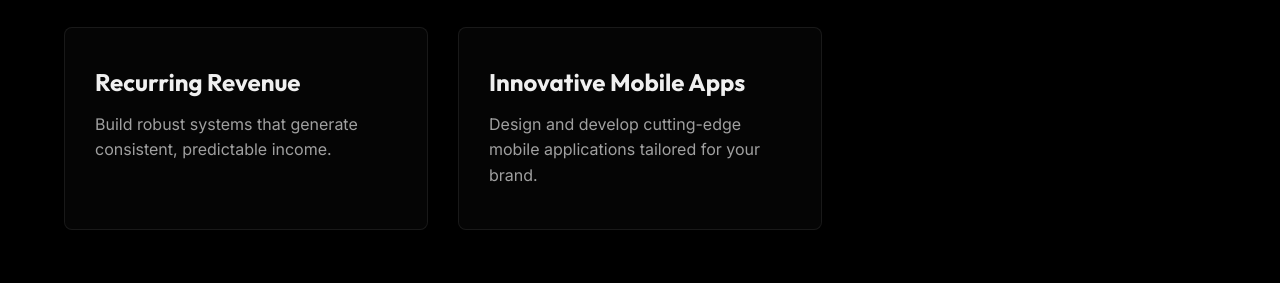
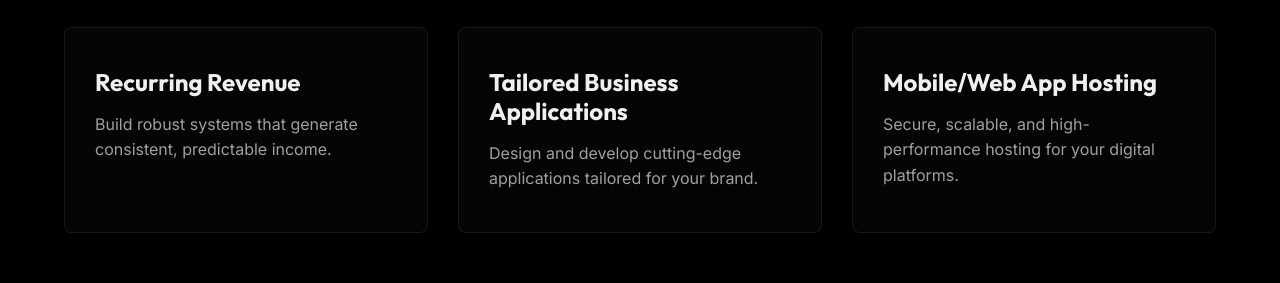
Before and after one commit to ALUMNIINTERACTIVE/alumniinteractive, a plain HTML site: page index.html in a window 1280 px wide. Shown: the part 1188-1471 px from the top of the page. Drawn offline with Linux system fonts and the light colour scheme.

Commit message:
Update What We Do section with Hosting and Tailored Apps

```diff
--- a/index.html
+++ b/index.html
@@ -49,8 +49,12 @@
                     <p>Build robust systems that generate consistent, predictable income.</p>
                 </div>
                 <div class="glass-card animate-on-scroll">
-                    <h3>Innovative Mobile Apps</h3>
-                    <p>Design and develop cutting-edge mobile applications tailored for your brand.</p>
+                    <h3>Tailored Business Applications</h3>
+                    <p>Design and develop cutting-edge applications tailored for your brand.</p>
+                </div>
+                <div class="glass-card animate-on-scroll">
+                    <h3>Mobile/Web App Hosting</h3>
+                    <p>Secure, scalable, and high-performance hosting for your digital platforms.</p>
                 </div>
             </div>
         </div>
```
